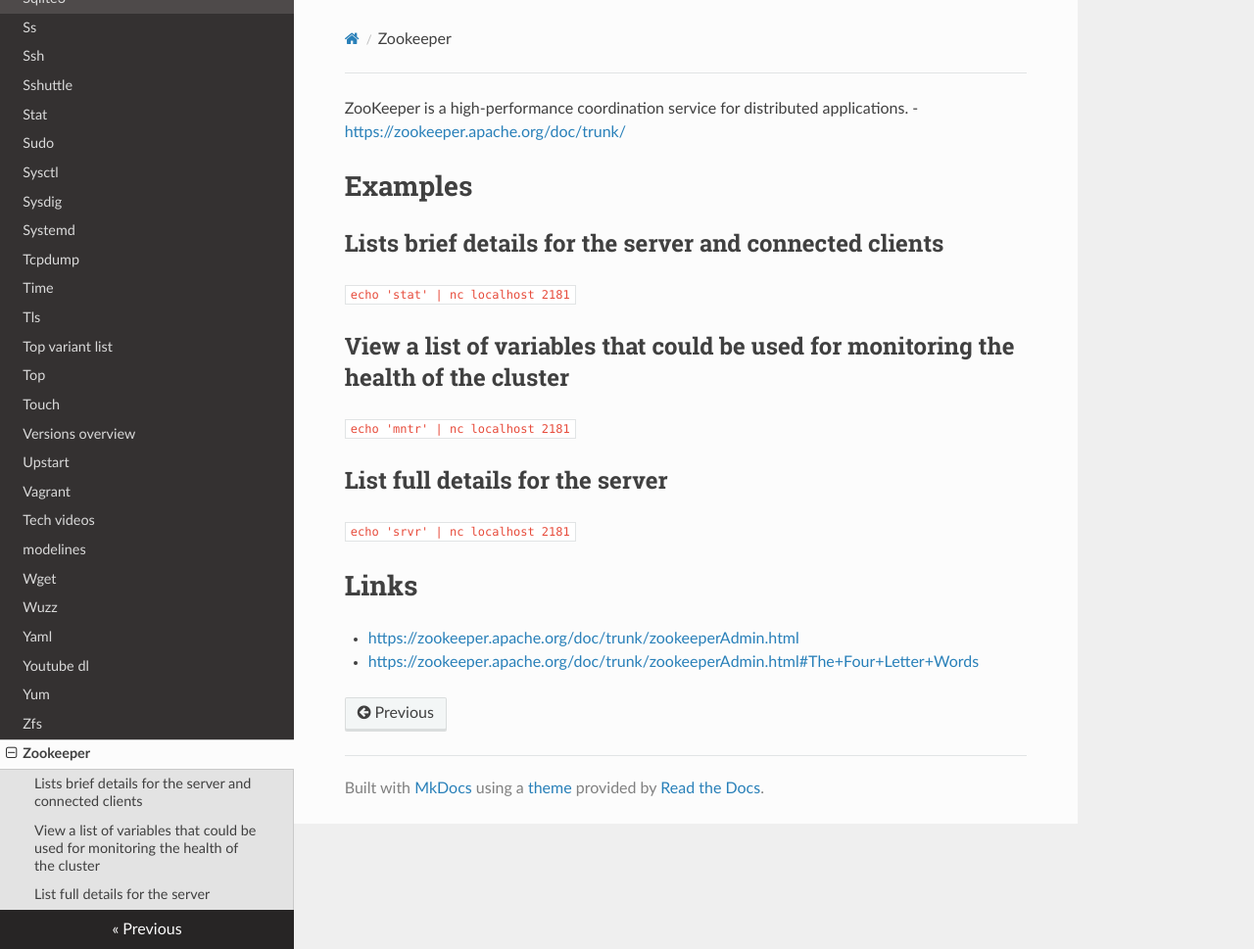
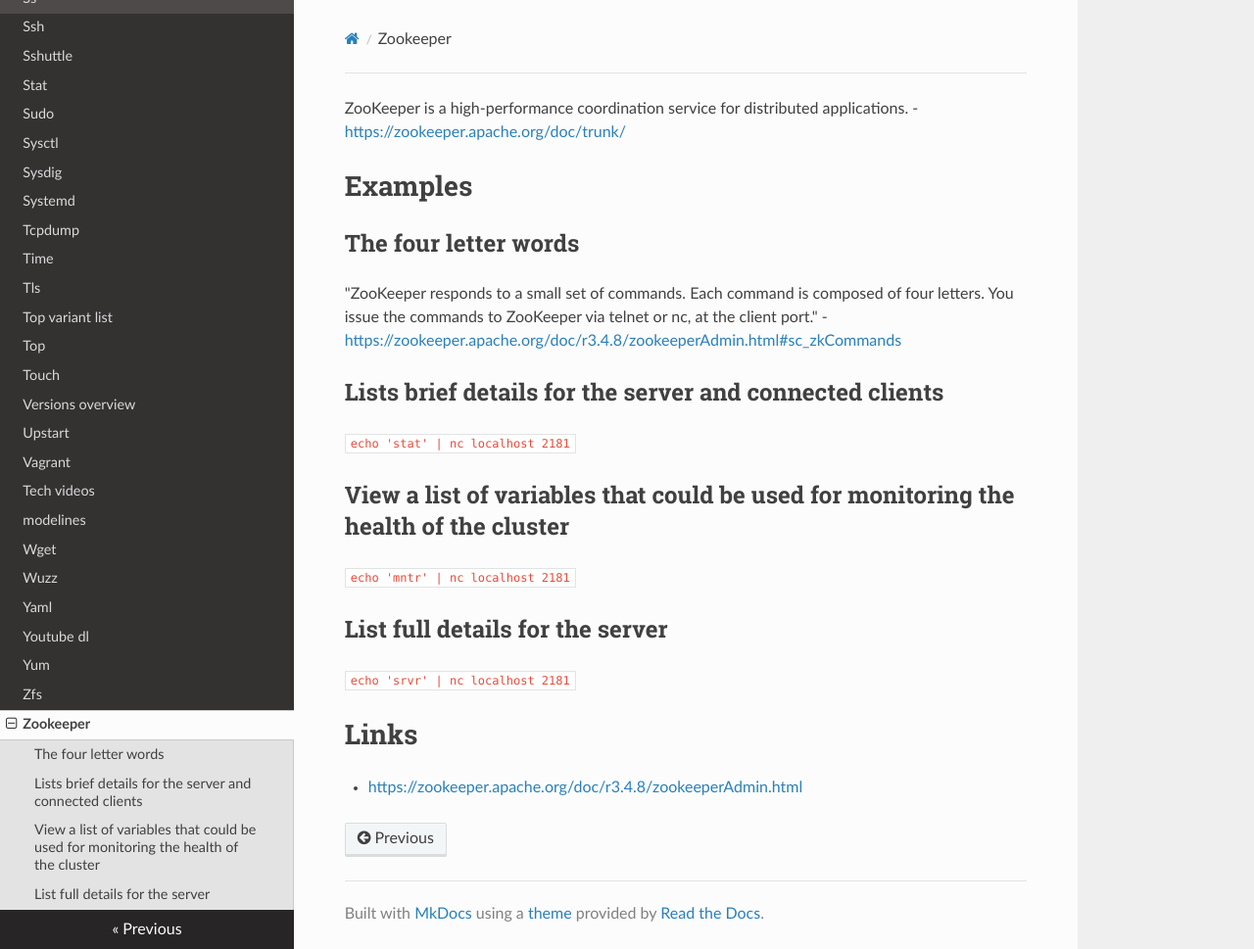
Before and after one commit to lando-cal/tech-notes, an MkDocs documentation site: the page built from docs/zookeeper.md, in a window 1280 px wide and 969 px high. Shown: the whole window at 98% size. Built offline with MkDocs 1.6.1, drawn with Linux system fonts in a browser that asks for light colours; nearby versions of some CDN libraries.

Commit message:
Update links, reorganize a bit.

```diff
--- a/docs/zookeeper.md
+++ b/docs/zookeeper.md
@@ -1,6 +1,10 @@
 ZooKeeper is a high-performance coordination service for distributed applications. - <https://zookeeper.apache.org/doc/trunk/>
 
 # Examples
+
+## The four letter words
+
+"ZooKeeper responds to a small set of commands. Each command is composed of four letters. You issue the commands to ZooKeeper via telnet or nc, at the client port." - <https://zookeeper.apache.org/doc/r3.4.8/zookeeperAdmin.html#sc_zkCommands>
 
 ## Lists brief details for the server and connected clients
 
@@ -16,5 +20,4 @@ ZooKeeper is a high-performance coordination service for distributed application
 
 # Links
 
-- <https://zookeeper.apache.org/doc/trunk/zookeeperAdmin.html>
-- <https://zookeeper.apache.org/doc/trunk/zookeeperAdmin.html#The+Four+Letter+Words>
+- <https://zookeeper.apache.org/doc/r3.4.8/zookeeperAdmin.html>
```
